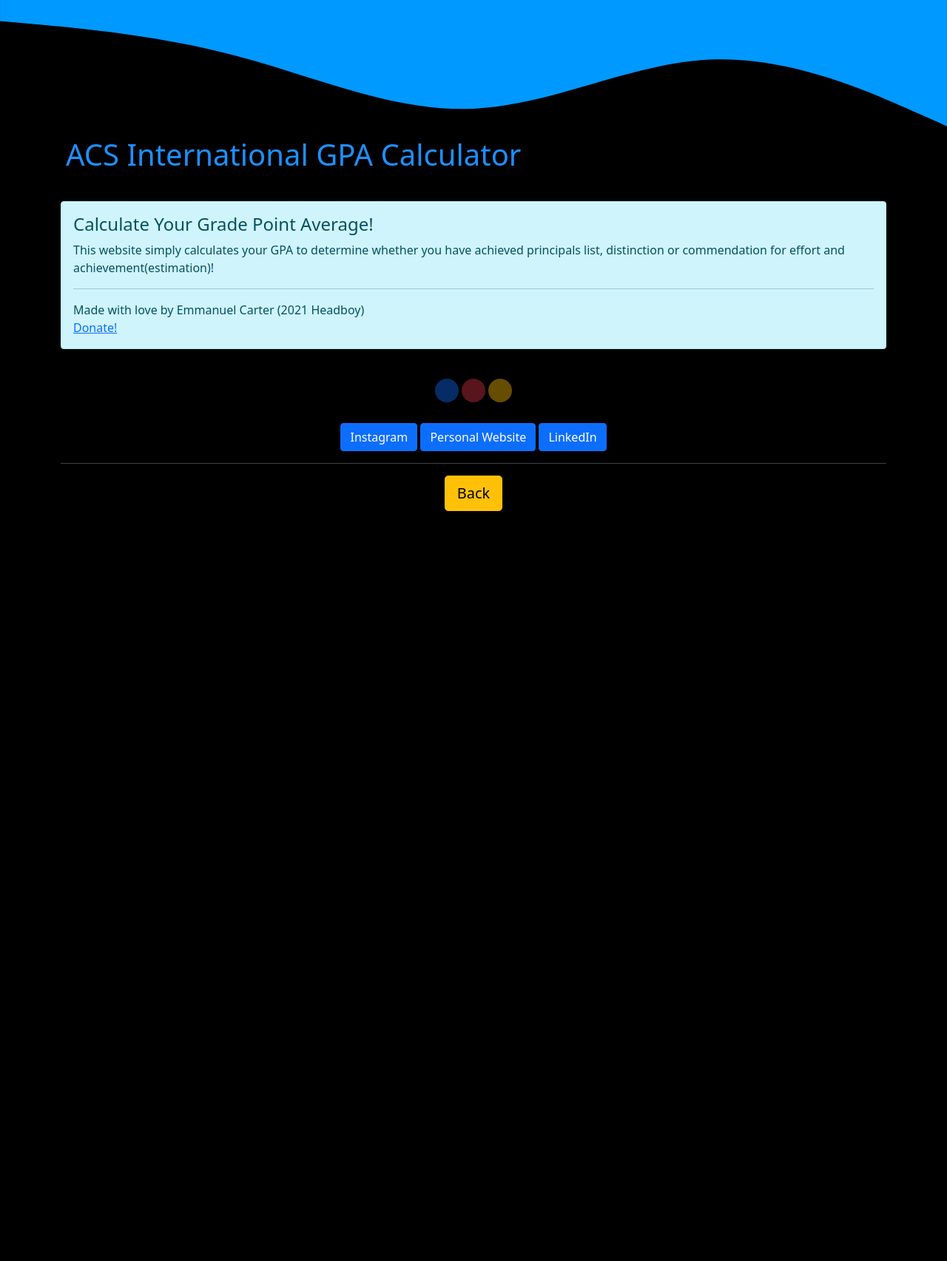
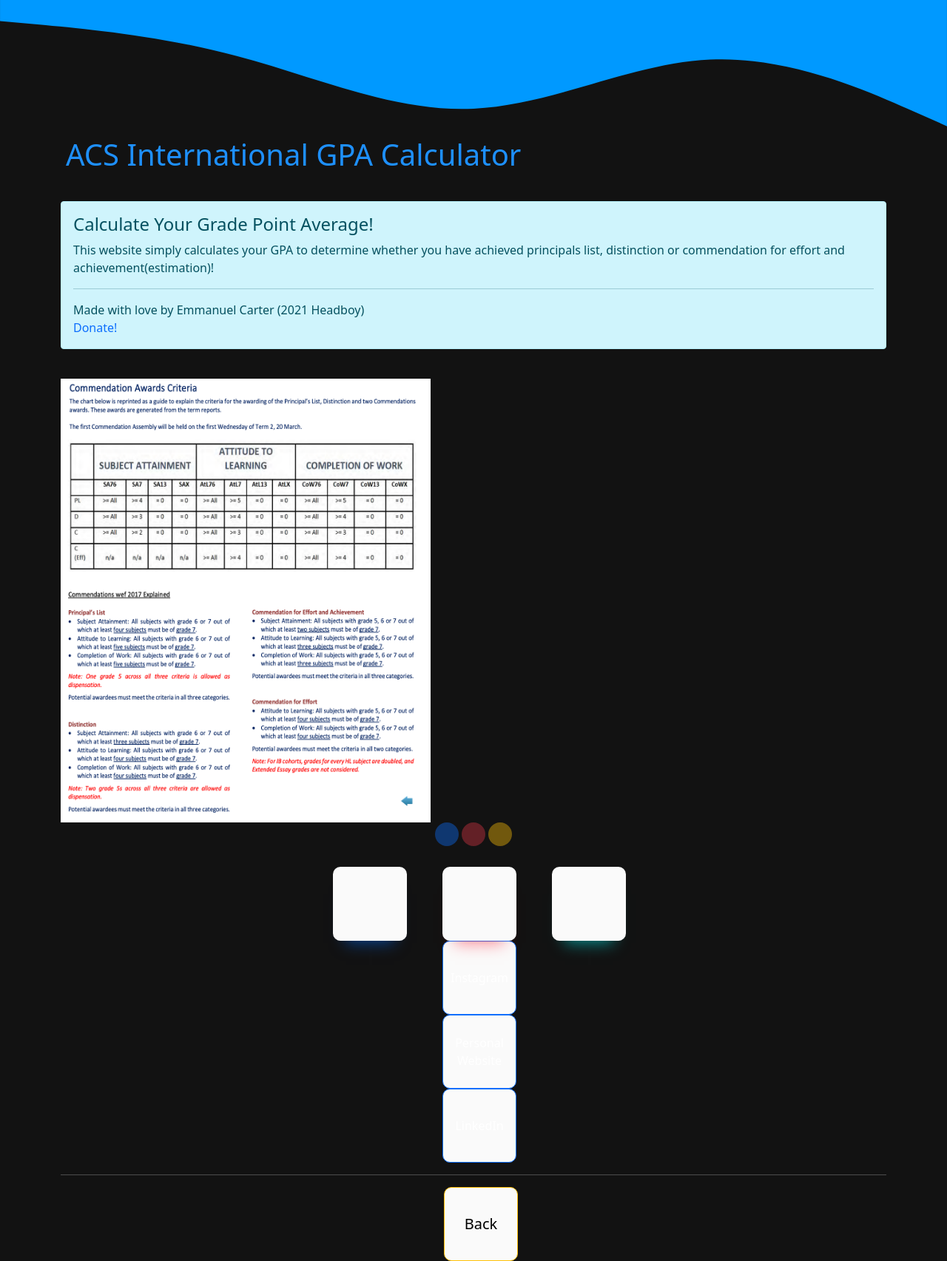
Before and after one commit to EmmanuelQC/acsi-gpa-web, a Flask app: page /about in a window 1280 px wide. Shown: the whole page at 74% size. Before the commit the page ends 691 px from the top, so only its background shows below. Run offline with Flask 2, Linux system fonts and the light colour scheme.

Commit message:
added img and styled buttons

```diff
--- a/templates/about.html
+++ b/templates/about.html
@@ -9,7 +9,82 @@
 
     <title>GPA Calculator</title>
 </head>
-<body style="background-color: black; color: white;">
+
+<style>
+    a
+    {
+        text-decoration: none;
+    }
+    .container
+    {
+        display: flex;
+        justify-content: center;
+        align-items: center;
+        height: 100%;
+    }
+    .btn
+    {
+        width: 100px;
+        height: 100px;
+        background-color: #fafafa;
+        display: flex;
+        align-items: center;
+        justify-content: center;
+        margin-left: 2em;
+        margin-right: 1em;
+        cursor: pointer;
+        transition: all 0.3s;
+        border-radius: 10px;
+    }
+    i.fa
+    {
+        font-size: 44px;
+    }
+    #fb
+    {
+        color: #006fff;
+        text-shadow: 0 0 30px #006fff;
+    }
+    #ig
+    {
+        color: #ff5f40;
+        text-shadow: 0 0 30px #ff5f40;
+    }
+    #tw
+    {
+        color: #00acff;
+        text-shadow: 0 0 30px #00acff;
+    }
+    .btn.fb-btn
+    {
+        box-shadow: 0 20px 20px -17px rgba(0,111,255,0.53);
+    }
+    .btn.fb-btn:hover
+    {
+        transform: scale(1.2);
+        box-shadow: 0 30px 45px -15px rgba(0,111,255,0.65);
+    }
+    .btn.ig-btn
+    {
+        box-shadow: 0 20px 20px -17px rgba(255,16,39,0.5);
+    }
+    .btn.ig-btn:hover
+    {
+        transform: scale(1.2);
+        box-shadow: 0 30px 45px -15px rgba(255,16,39,0.57);
+    }
+    .btn.tw-btn
+    {
+        box-shadow: 0 20px 20px -17px rgba(0,255,255,0.53);
+    }
+    .btn.tw-btn:hover
+    {
+        transform: scale(1.2);
+        box-shadow: 0 30px 45px -15px rgba(0,111,255,0.6);
+    }
+</style>
+
+<body style="background-color: #121212; color: white;">
     <svg xmlns="http://www.w3.org/2000/svg" viewBox="0 0 1440 200"><path fill="#0099ff" fill-opacity="1" d="M0,32L60,37.3C120,43,240,53,360,85.3C480,117,600,171,720,165.3C840,160,960,96,1080,90.7C1200,85,1320,139,1380,165.3L1440,192L1440,0L1380,0C1320,0,1200,0,1080,0C960,0,840,0,720,0C600,0,480,0,360,0C240,0,120,0,60,0L0,0Z"></path></svg>
     <div class="container-sm">
         <h1 style="color: dodgerblue; padding: 7px; text-align: left">
@@ -27,7 +102,7 @@
 
         <br>
 
-        <!--img src="acsi-gpa-web/assets/Grade Criteria.png"!-->
+        <img src="acsi-gpa-web/assets/Grade Criteria.png" width="500" height="600">
 
         <div align="center">
             <div class="spinner-grow text-primary" role="status">
@@ -41,6 +116,23 @@
             </div>
         </div>
         <br>
+        <div class="container">
+            <a href="https://www.instagram.com/emmanuelqcarter/">
+                <div class="btn fb-btn">
+                    <i class="fa fa-instagram" aria-hidden="true" id="fb"></i>
+                </div>
+            </a>
+            <a href="hhttps://www.linkedin.com/in/emmanuel-carter-70b913183/">
+                <div class="btn ig-btn">
+                    <i class="fa-brands fa-linkedin-in" aria-hidden="true" id="ig"></i>
+                </div>
+            </a>
+            <a href="http://www.emmanuelqcarter.com/">
+                <div class="btn tw-btn">
+                    <i class="fa-solid fa-browser" aria-hidden="true" id="tw"></i>
+                </div>
+            </a>
+        </div>
         <div align="center">
             <a href="https://www.instagram.com/emmanuelqcarter/" class="btn btn-primary" role="button" data-bs-toggle="button">Instagram</a>
             <a href="http://www.emmanuelqcarter.com/" class="btn btn-primary" role="button" data-bs-toggle="button">Personal Website</a>
```
